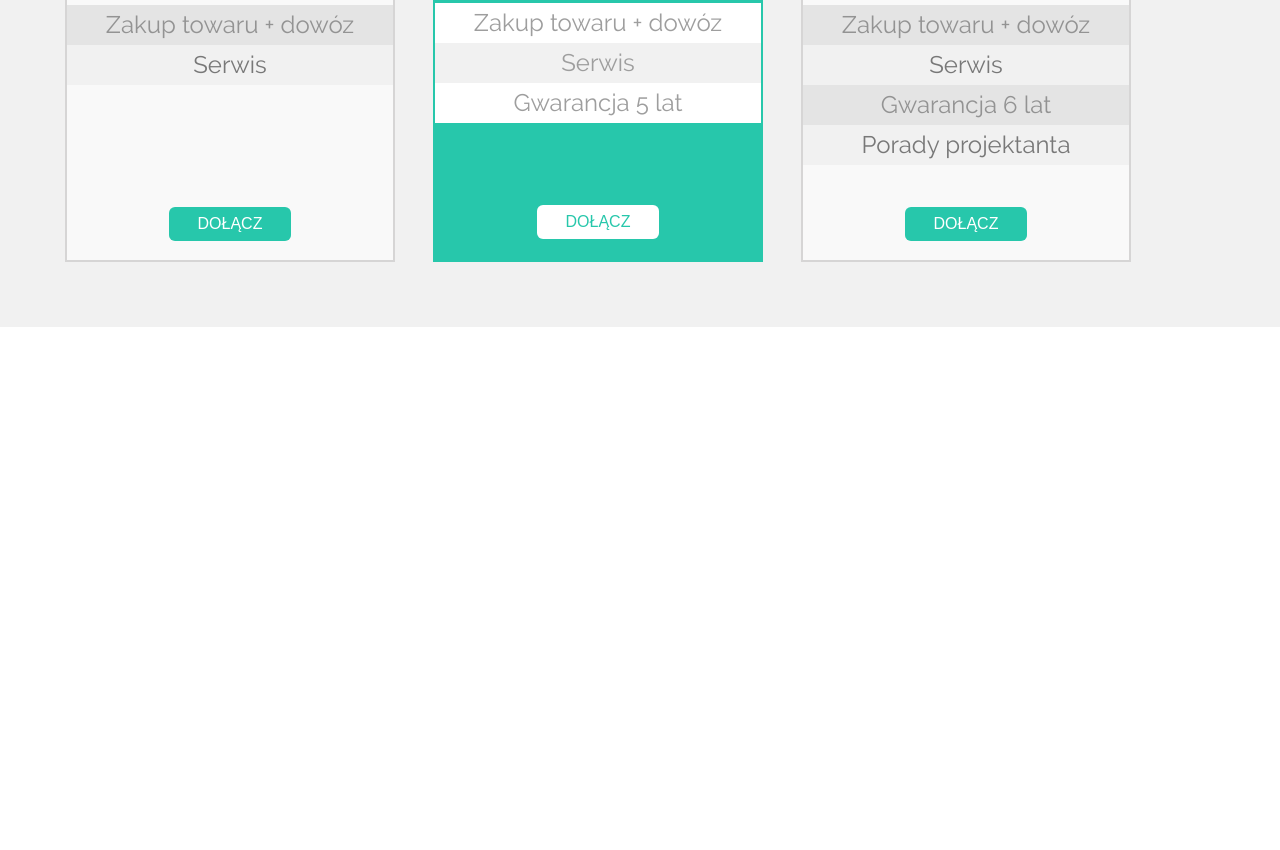
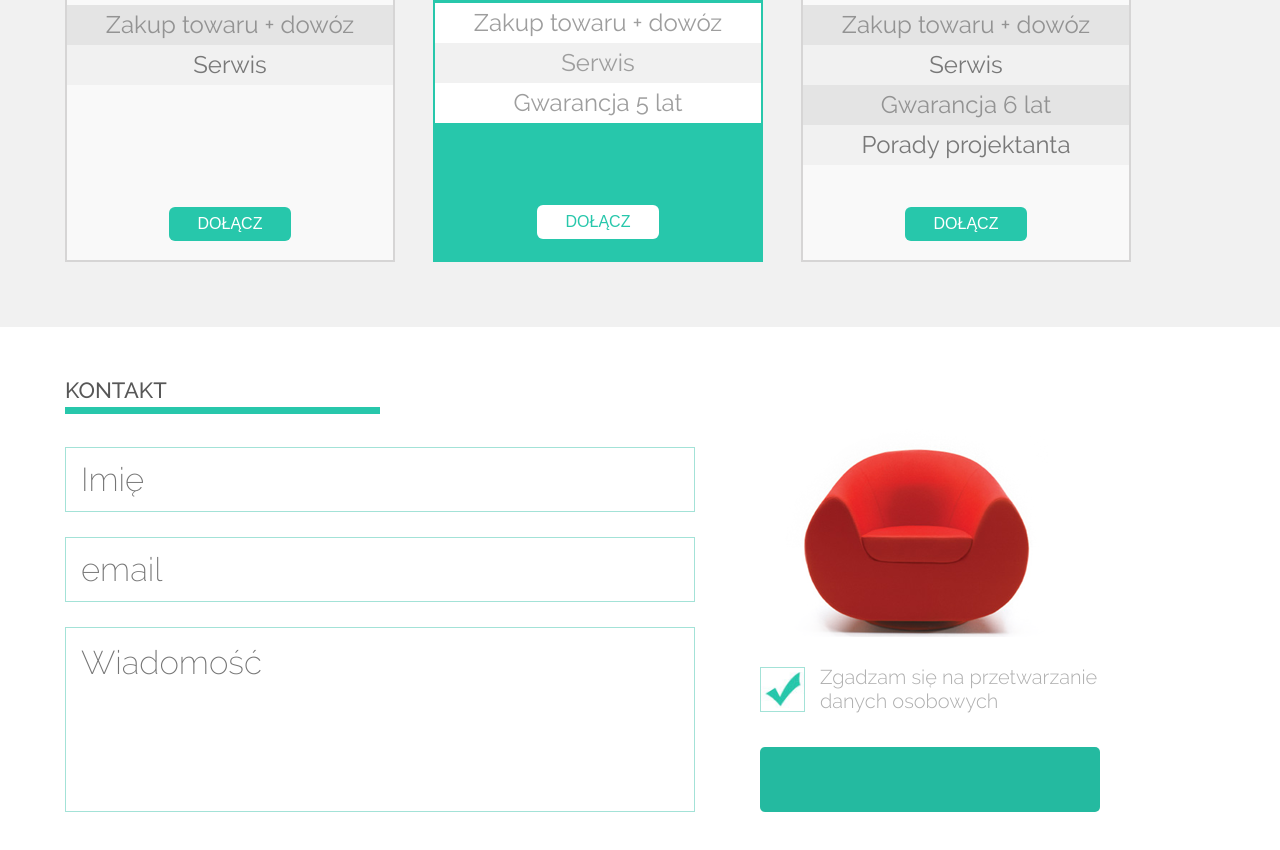
Before and after one commit to ka1130/CodersLab-Sit-on-Chair, a plain HTML site: page index.html in a window 1280 px wide. Shown: the part 1288-2138 px from the top of the page. Before the commit the page ends 1710 px from the top, so only its background shows below. Drawn offline with Linux system fonts and the light colour scheme.

Commit message:
Skończono sekcję kontakt.

```diff
--- a/css/style.css
+++ b/css/style.css
@@ -636,7 +636,111 @@ h4 {
 	background-color: #fff;
 	color: #27c7ab;
 }
+/*Koniec sekcji PRICING*/
+/*POCZĄTEK SEKCJI CONTACT*/
+#contact {
+	height: 550px;
+	background-color: #fff;
+}
 
+#contact .container {
+	position: relative;
+}
+
+#contact form {
+	position: absolute;
+	padding-left: 25px;
+	top: 120px;
+	left: 0;
+}
+
+#contact form input, #contact form textarea {
+	display: block;
+	width: 630px;
+	border: 1px solid #a3e2d7;
+}
+
+#contact form input {
+	height: 65px;
+}
+
+#contact form textarea {
+	height: 185px;
+	resize: none;
+}
+
+#contact form [placeholder] {
+	color: #ccc;
+	font-family: 'Raleway', Arial, sans-serif;
+	font-size: 33px;
+	font-weight: 200;
+	padding: 15px;
+	margin-bottom: 25px;
+}
+
+#contact .contact-col-right {
+	background-image: url("../images/red_chair.png");
+	background-repeat: no-repeat;
+	background-position: 45px 0;
+	position: absolute;
+	top: 100px;
+	left: 700px;
+	width: 340px;
+	height: 210px;
+
+}
+
+#contact .contact-col-right .check {
+	position: absolute;
+	left: 20px;
+	top: 240px;
+	width: 300px;
+}
+
+#contact .contact-col-right .check {
+	font-size: 20px;
+	font-weight: 300;
+	color: #aeaeae;
+}
+
+input[type="checkbox"] {
+	display: none;
+}
+
+input[type="checkbox"]:checked + div {
+	display: block;
+	width: 45px;
+	height: 45px;
+	border: 1px solid #a3e2d7;
+	background-color: #fff;
+	background-image: url("../images/form_ok.jpg");
+	background-size: contain;
+	background-repeat: no-repeat;
+	background-position: center;
+}
+
+.agree label {
+	display: block;
+	width: 340px;
+	height: 45px;
+	position: absolute;
+	left: 60px;
+	top: -2px;
+}
+
+.contact-col-right button {
+	width: 340px;
+	height: 65px;
+	border-radius: 5px;
+	background-color: #24baa0;
+	color: #fff;
+	text-transform: uppercase;
+	font-size: 34px;
+	border: none;
+	position: absolute;
+	left: 20px;
+	top: 320px;
+}
 
 
 
--- a/index.html
+++ b/index.html
@@ -133,12 +133,26 @@
 					</div>
 				</div>
 			</div>
-
 		</section>
 
-
 		<section id="contact">
-
+			<div class="container">
+				<h2>kontakt</h2>
+				<form>
+					<input type="text" placeholder="Imię" />
+					<input type="email" placeholder="email" />
+					<textarea placeholder="Wiadomość"></textarea>
+				</form>
+				<div class="contact-col-right">
+					<div class="check">
+						<input type="checkbox" id="c1" checked/>
+						<div class="agree">
+							<label for="c1">Zgadzam się na przetwarzanie danych osobowych</label>
+						</div>
+					</div>
+					<button type="submit"></button>
+				</div>
+			</div>
 		</section>
 
 
```
